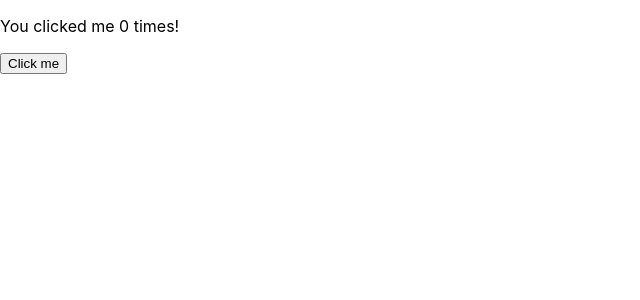
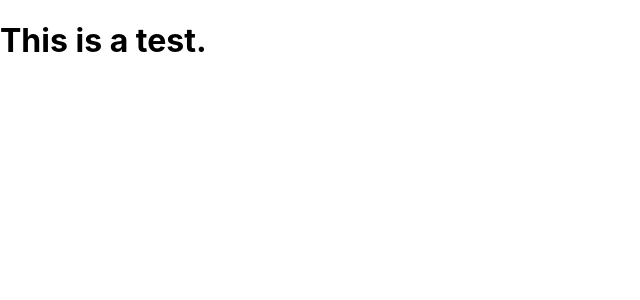
Before and after one commit to BillalAsif/react_tutorial, a React (Create React App) app: page / in a window 1280 px wide. Shown: the top 300 px of the page, without its empty margins (0-640 px from the left). Built offline with nearby package versions, Linux system fonts and the light colour scheme.

Commit message:
Test Tutorial

```diff
--- a/src/App.js
+++ b/src/App.js
@@ -1,22 +1,8 @@
-import { useState } from 'react';
 import './App.css';
-
-function Counter() {
-  const [count, setCount] = useState(0);
-  return (
-    <div>
-      <p>You clicked me {count} times!</p>
-      <button onClick={() => setCount(count + 1)}>
-        Click me
-      </button>
-    </div>
-
-  )
-}
 
 function App() {
   return (
-    <Counter />
+    <h1>This is a test.</h1>
   )
 }
 
```
Also changed, not shown: 1 other file (tests, documents, lock files or other folders).
